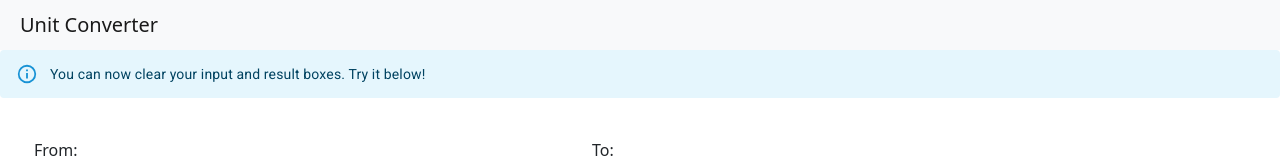
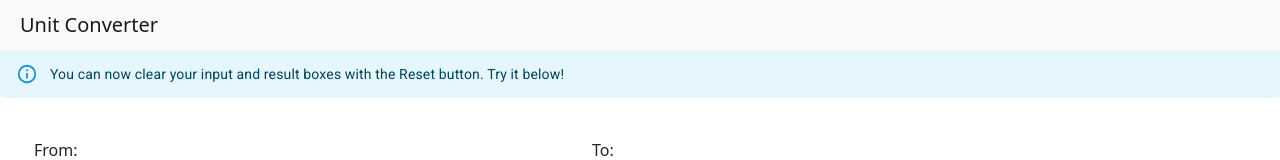
Before and after one commit to eyc94/unit-converter, a React (Create React App) app: page / in a window 1280 px wide. Shown: the top 160 px of the page. Built offline with nearby package versions, Linux system fonts and the light colour scheme.

Commit message:
Edited alert

```diff
--- a/src/App.js
+++ b/src/App.js
@@ -7,7 +7,7 @@ const App = () => {
     <div>
       <Title />
       <Alert severity="info">
-        You can now clear your input and result boxes. Try it below!
+        You can now clear your input and result boxes with the Reset button. Try it below!
       </Alert>
       <UnitConverterBox />
     </div>
```
